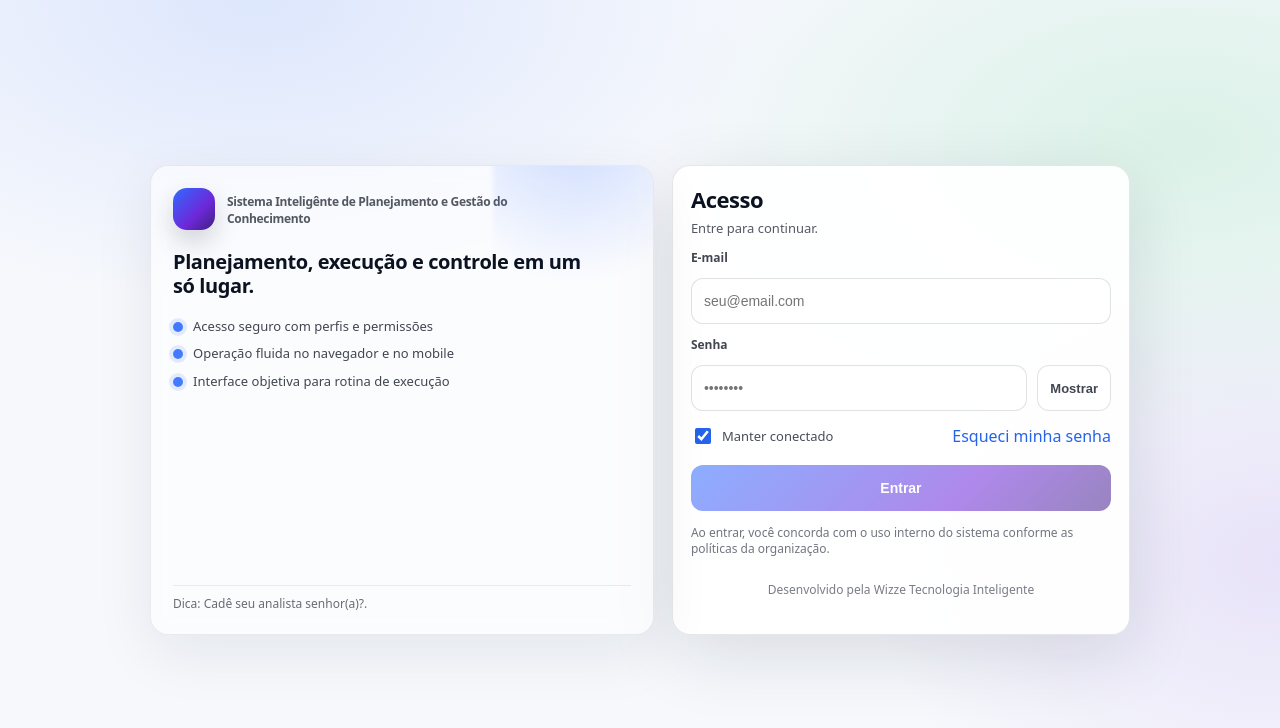
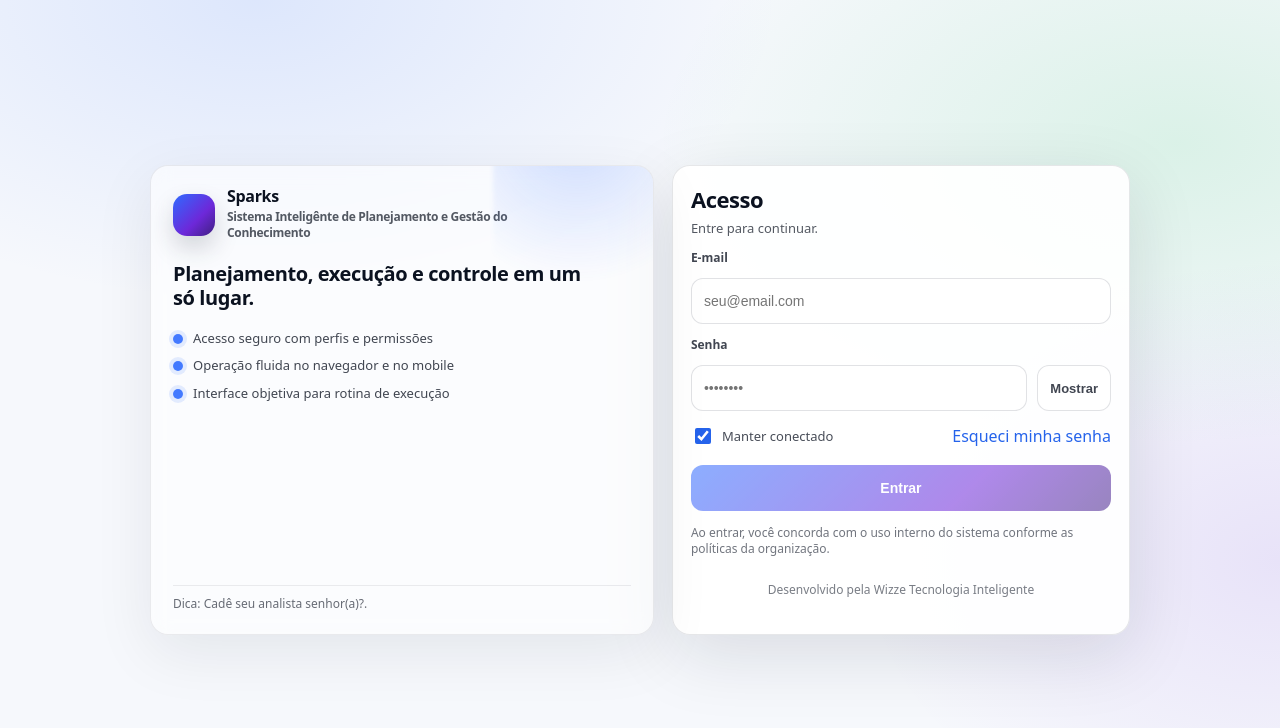
Before and after one commit to andersongrs88/sparks, a Next.js app: page /login in a window 1280 px wide. Shown: the top 728 px of the page. Built offline with nearby package versions, Linux system fonts and the light colour scheme; no server answers.

Commit message:
Update login.js

```diff
--- a/pages/login.js
+++ b/pages/login.js
@@ -82,7 +82,7 @@ export default function LoginPage() {
               <div className="brand">
                 <div className="mark" />
                 <div className="brandText">
-                  <div className="brandTitle"></div>
+                  <div className="brandTitle">Sparks</div>
                   <div className="brandSub">
                     Sistema Inteligênte de Planejamento e Gestão do Conhecimento
                   </div>
```
